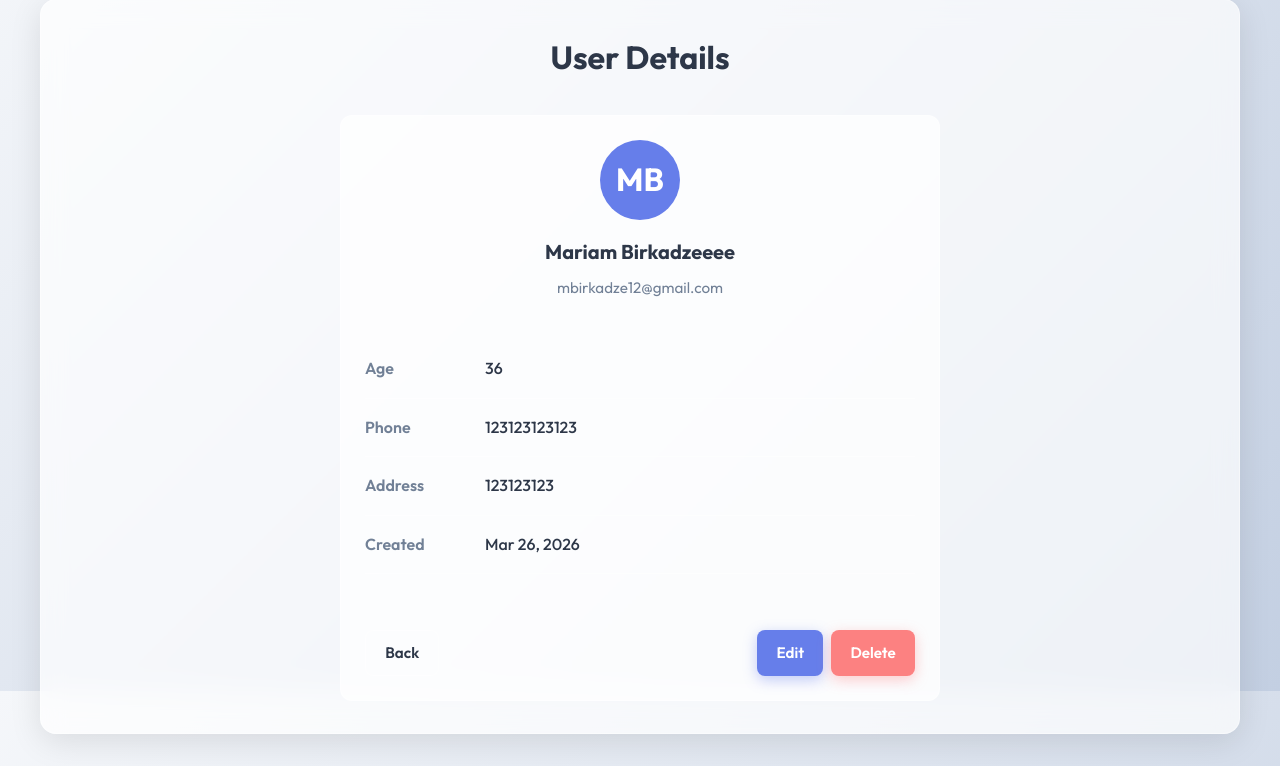
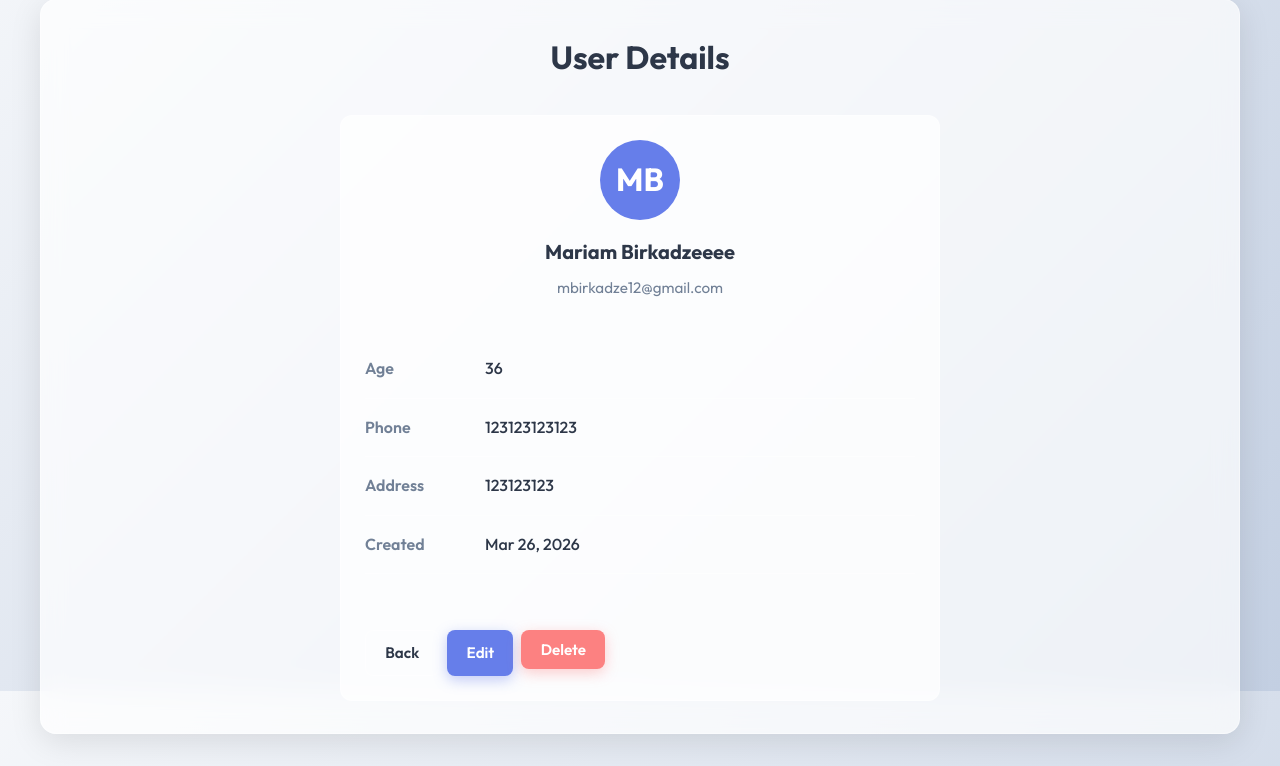
Before and after one commit to mbirk11/users_project, a Django app: page /detail/6/ in a window 1280 px wide. Shown: the part 109-875 px from the top of the page. Run offline with Django 5.2, Linux system fonts and the light colour scheme; data comes from the database, SQL or seed files in the repository; both versions use the stored data as it was after the commit.

Commit message:
feat: Implement POST-based user deletion with CSRF protection in user detail and list templates.

```diff
--- a/user_profile/templates/user_profile/user_detail.html
+++ b/user_profile/templates/user_profile/user_detail.html
@@ -35,9 +35,11 @@
 
     <div class="card-actions" style="margin-top: 2rem;">
         <a href="{% url 'user_list' %}" class="btn btn-secondary">Back</a>
-        <div style="flex: 1;"></div>
         <a href="{% url 'user_update' user.pk %}" class="btn btn-primary">Edit</a>
-        <a href="{% url 'user_delete' user.pk %}" class="btn btn-danger">Delete</a>
+        <form action="{% url 'user_delete' user.pk %}" method="post" style="display:inline;">
+            {% csrf_token %}
+            <button type="submit" class="btn btn-danger">Delete</button>
+        </form>
     </div>
 </div>
 {% endblock %}
--- a/user_profile/templates/user_profile/user_list.html
+++ b/user_profile/templates/user_profile/user_list.html
@@ -19,6 +19,10 @@
         <div class="card-actions">
             <a href="{% url 'user_detail' user.pk %}" class="btn btn-secondary" style="flex:1; text-align:center;">View</a>
             <a href="{% url 'user_update' user.pk %}" class="btn btn-primary" style="flex:1; text-align:center;">Edit</a>
+            <form action="{% url 'user_delete' user.pk %}" method="post" style="flex:1; display:flex;">
+                {% csrf_token %}
+                <button type="submit" class="btn btn-danger" style="width:100%;">Delete</button>
+            </form>
         </div>
     </div>
     {% endfor %}
```
Also changed, not shown: db.sqlite3.
